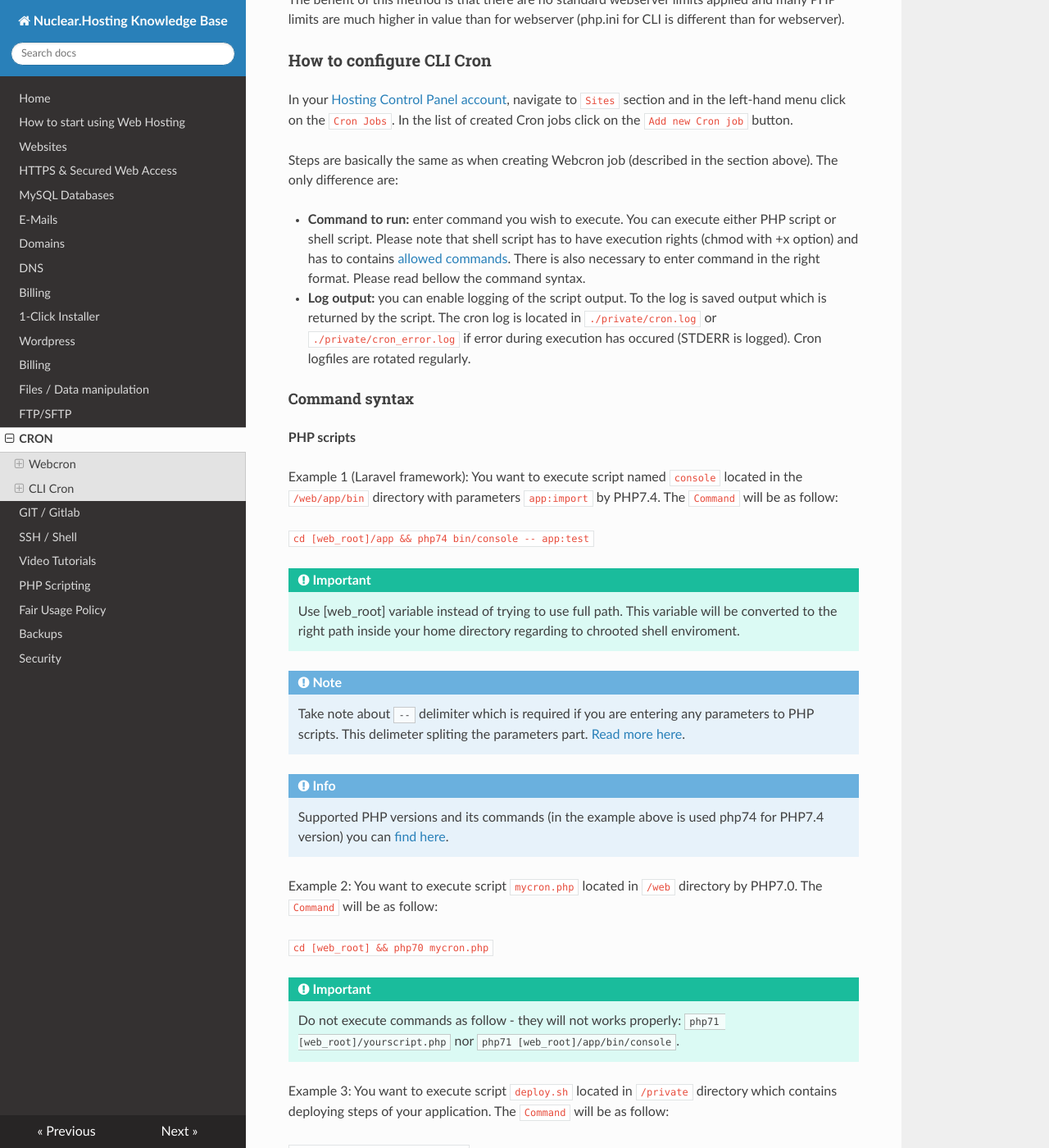
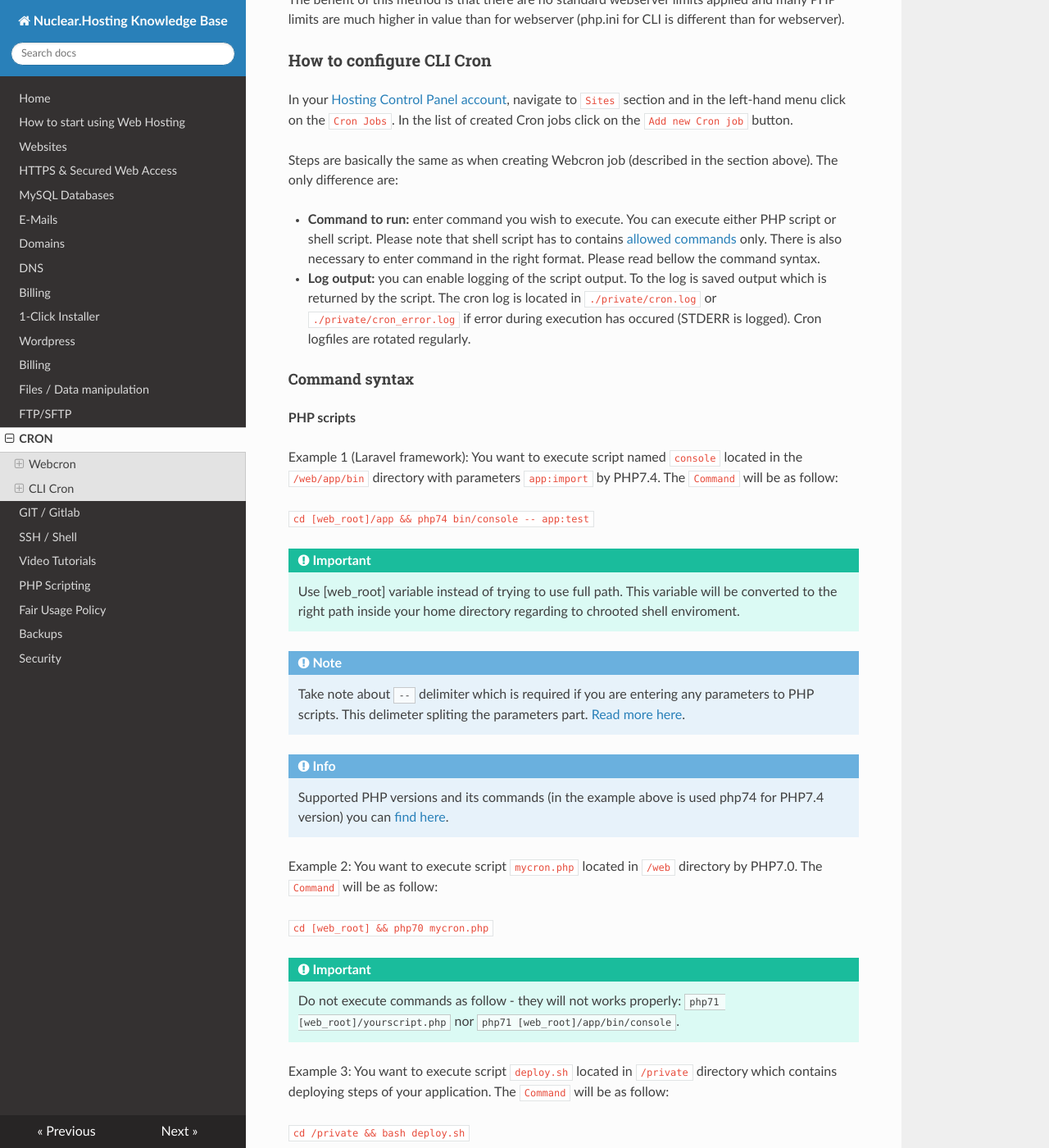
Before and after one commit to nuclearhosting/nh-knowledge-base, an MkDocs documentation site: the page built from docs/cron.md, in a window 1280 px wide and 1400 px high, scrolled down 3059 px. Shown: the whole window at 82% size. Built offline with MkDocs 1.6.1, drawn with Linux system fonts in a browser that asks for light colours; nearby versions of some CDN libraries; some of the changed text lies outside the part shown.

Commit message:
Fixed some facts in the cron page.

````diff
--- a/docs/cron.md
+++ b/docs/cron.md
@@ -65,7 +65,7 @@
 
 Steps are basically the same as when creating Webcron job (described in the section above). The only difference are:
 
- - **Command to run:** enter command you wish to execute. You can execute either PHP script or shell script. Please note that shell script has to have execution rights (chmod with +x option) and has to contains [allowed commands](shell.md). There is also necessary to enter command in the right format. Please read bellow the command syntax.
+ - **Command to run:** enter command you wish to execute. You can execute either PHP script or shell script. Please note that shell script has to contains [allowed commands](shell.md) only. There is also necessary to enter command in the right format. Please read bellow the command syntax.
  - **Log output:** you can enable logging of the script output. To the log is saved output which is returned by the script. The cron log is located in ```./private/cron.log``` or ```./private/cron_error.log``` if error during execution has occured (STDERR is logged). Cron logfiles are rotated regularly.
 
 #### Command syntax
````
Also changed, not shown: other parts of docs/cron.md (+3 -0 lines).
